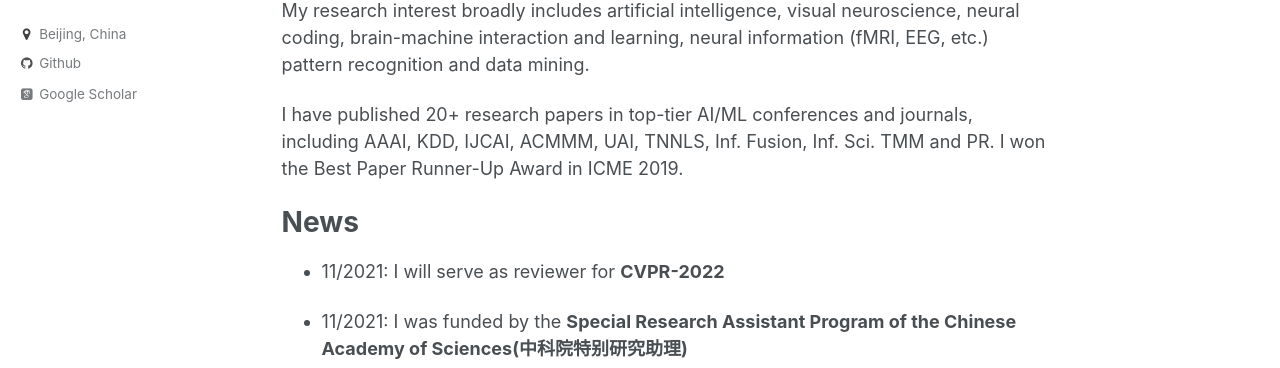
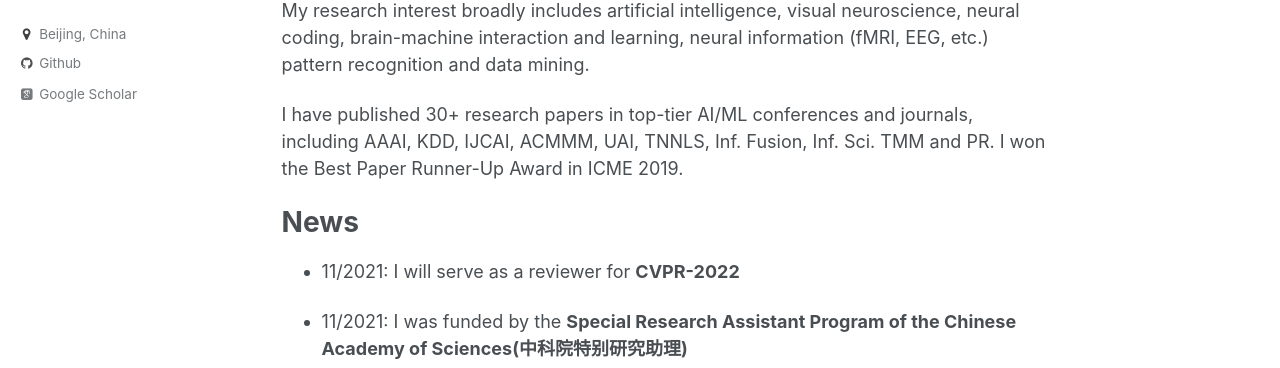
Before and after one commit to ChangdeDu/changdedu.github.io, a Jekyll site: the page built from _pages/about.md, in a window 1280 px wide and 900 px high. Shown: the part 372-740 px from the top of the window. Built offline with Jekyll 4.4.1, drawn with Linux system fonts in a browser that asks for light colours; some web fonts are replaced.

Commit message:
Update about.md

```diff
--- a/_pages/about.md
+++ b/_pages/about.md
@@ -16,10 +16,10 @@ I obtained my PhD degree from the [Research Center for Brain-inspired Intelligen
 
 My research interest broadly includes artificial intelligence, visual neuroscience,  neural coding, brain-machine interaction and learning, neural information (fMRI, EEG, etc.) pattern recognition and data mining.
 
-I have published 20+ research papers in top-tier AI/ML conferences and journals, including AAAI, KDD, IJCAI, ACMMM, UAI, TNNLS, Inf. Fusion, Inf. Sci. TMM and PR. I won the Best Paper Runner-Up Award in ICME 2019.
+I have published 30+ research papers in top-tier AI/ML conferences and journals, including AAAI, KDD, IJCAI, ACMMM, UAI, TNNLS, Inf. Fusion, Inf. Sci. TMM and PR. I won the Best Paper Runner-Up Award in ICME 2019.
 
 # News
-- 11/2021: I will serve as reviewer for **CVPR-2022**
+- 11/2021: I will serve as a reviewer for **CVPR-2022**
 
 - 11/2021: I was funded by the **Special Research Assistant Program of the Chinese Academy of Sciences(中科院特别研究助理)**
 
```
